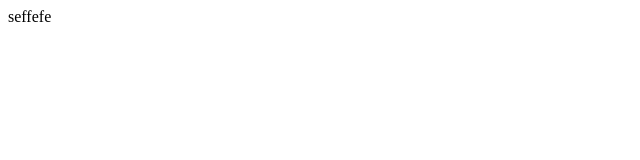
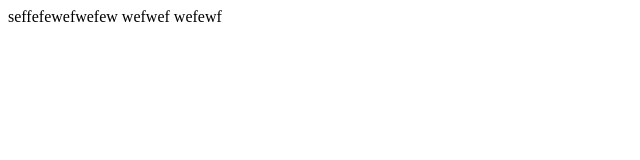
Before and after one commit to baeyeeun/std_html, a plain HTML site: page public/ch0/index.html in a window 1280 px wide. Shown: the whole page, without its empty margins (0-640 px from the left). Drawn offline with Linux system fonts and the light colour scheme.

Commit message:
eefefsef

```diff
--- a/public/ch0/index.html
+++ b/public/ch0/index.html
@@ -11,7 +11,10 @@
 
 <body>
 
-seffefe
+seffefewefwefew
+wefwef
+wefewf
+
 
 </body>
 </html>
```
